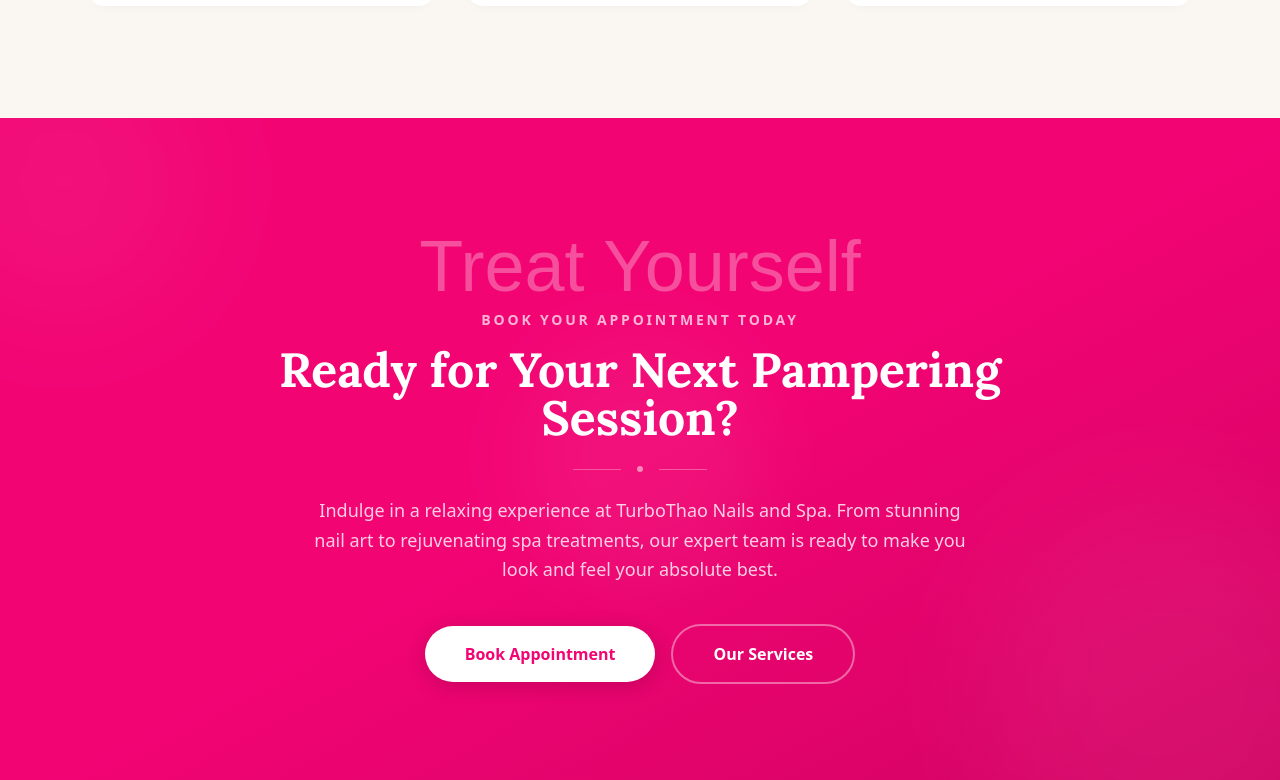
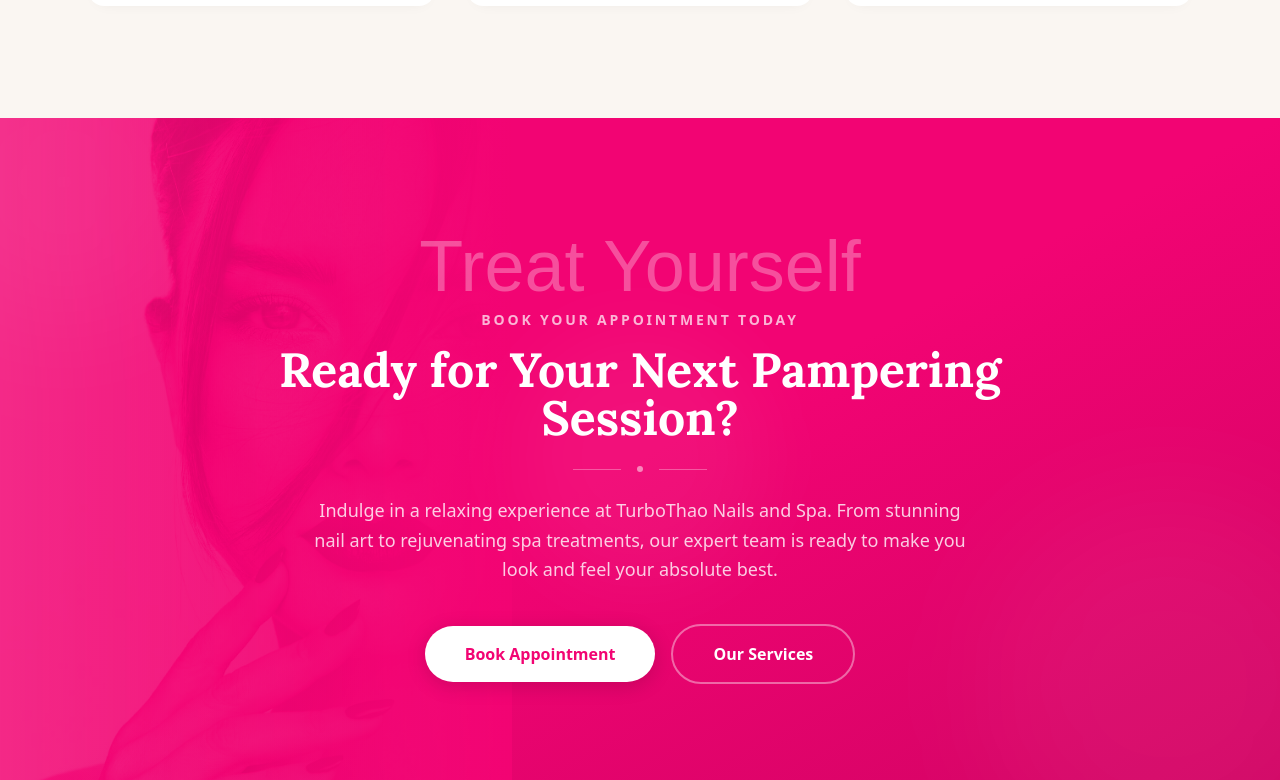
Before and after one commit to CalTech-Web/turbothao, a Next.js app: page / in a window 1280 px wide. Shown: the part 5100-5880 px from the top of the page. Built offline with nearby package versions, Linux system fonts and the light colour scheme; a web font is replaced by a local one.

Commit message:
Add background image to BookingCTA section
Added nail art image on the left side with low opacity (15%) and
luminosity blend mode for a subtle, visually appealing effect.
Gradient overlay ensures smooth blending into the pink background.

Co-Authored-By: Claude Opus 4.6 <noreply@anthropic.com>

```diff
--- a/src/components/BookingCTA.tsx
+++ b/src/components/BookingCTA.tsx
@@ -1,8 +1,20 @@
+import Image from "next/image";
 import { BOOKING_URL } from "@/lib/constants";
 
 export default function BookingCTA() {
   return (
     <section className="relative overflow-hidden bg-gradient-to-br from-accent-pink via-accent-pink to-accent-pink-dark py-20 md:py-28">
+      {/* Background image - left side with low opacity */}
+      <div className="absolute inset-y-0 left-0 w-1/2 md:w-2/5">
+        <Image
+          src="/images/cta-bg.webp"
+          alt=""
+          fill
+          className="object-cover opacity-15 mix-blend-luminosity"
+        />
+        <div className="absolute inset-0 bg-gradient-to-r from-transparent to-accent-pink" />
+      </div>
+
       {/* Decorative background elements */}
       <div className="absolute inset-0">
         <div className="absolute -top-20 -left-20 h-72 w-72 rounded-full bg-white/5 blur-3xl" />
```
Also changed, not shown: public/images/cta-bg.webp (added).
